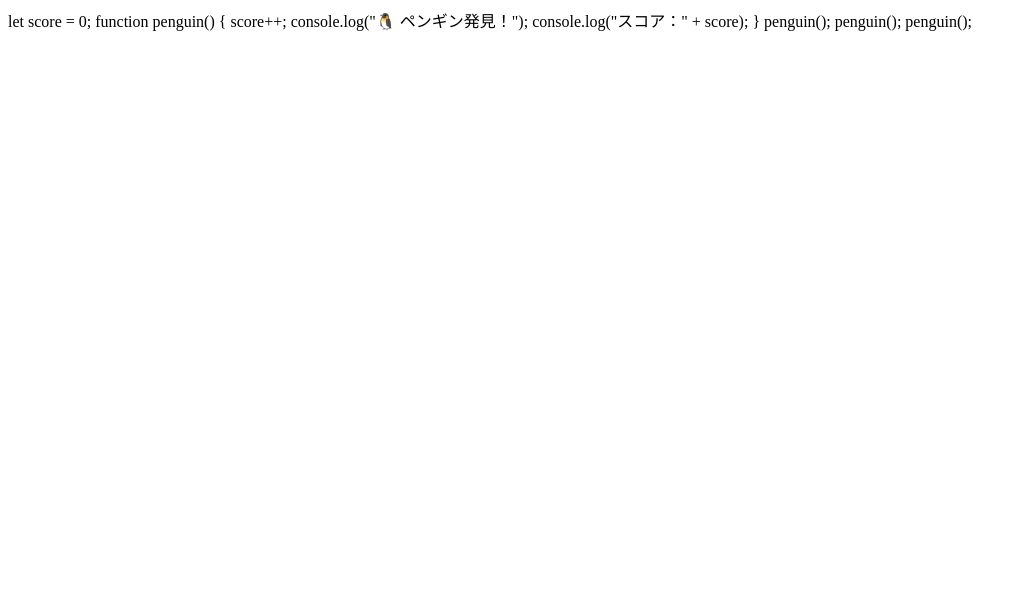
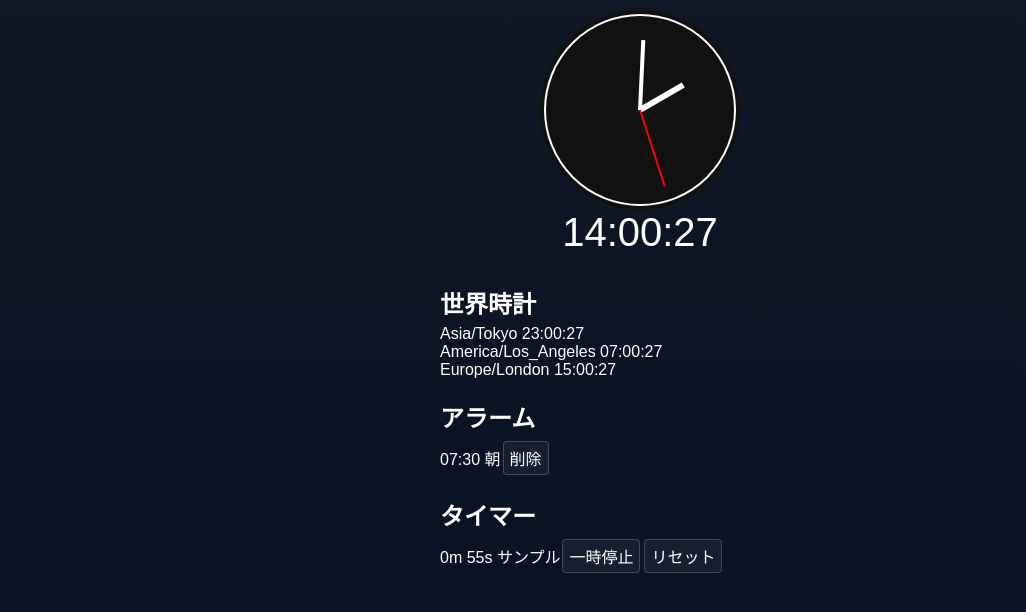
Before and after one commit to tykekeden-ai/-1, a plain HTML site: page index.html in a window 1280 px wide. Shown: the whole page, without its empty margins (0-1026 px from the left). Drawn offline with Linux system fonts and the light colour scheme.

Commit message:
Replace penguin function with clock and timer features

```diff
--- a/index.html
+++ b/index.html
@@ -1,11 +1,123 @@
-let score = 0;
+<!DOCTYPE html>
+<html lang="ja">
+<head>
+<meta charset="UTF-8">
+<title>ハイブリッド時計 Pro</title>
+<meta name="viewport" content="width=device-width, initial-scale=1.0">
+<style>
+body { margin:0; font-family:sans-serif; background:linear-gradient(to bottom,#0f1724,#071124); color:white; display:flex; flex-direction:column; align-items:center; justify-content:flex-start; min-height:100vh; padding:10px;}
+h2 { margin:0 0 5px 0; }
+.clock-container { display:flex; flex-direction:column; align-items:center; margin-bottom:20px; }
+#digital { font-size:2.5em; margin-bottom:10px; }
+canvas { background:#111; border-radius:50%; }
+button,input,textarea { font-size:1em; margin:2px; padding:4px 6px; border-radius:4px; border:1px solid rgba(255,255,255,0.2); background:rgba(255,255,255,0.05); color:white; }
+button:hover,input:hover,textarea:hover { background:rgba(255,255,255,0.1); }
+.world-clock, .alarms, .timers { width:100%; max-width:400px; margin-bottom:20px; }
+</style>
+</head>
+<body>
 
-function penguin() {
-  score++;
-  console.log("🐧 ペンギン発見！");
-  console.log("スコア：" + score);
+<div class="clock-container">
+  <canvas id="analog" width="200" height="200"></canvas>
+  <div id="digital">--:--:--</div>
+</div>
+
+<div class="world-clock">
+  <h2>世界時計</h2>
+  <div id="world-list"></div>
+</div>
+
+<div class="alarms">
+  <h2>アラーム</h2>
+  <div id="alarm-list"></div>
+</div>
+
+<div class="timers">
+  <h2>タイマー</h2>
+  <div id="timer-list"></div>
+</div>
+
+<script>
+// デジタル＋アナログ時計
+const canvas = document.getElementById('analog');
+const ctx = canvas.getContext('2d');
+const r = canvas.width/2;
+function drawClock(){
+  const now = new Date();
+  const h = now.getHours(), m=now.getMinutes(), s=now.getSeconds();
+  // デジタル
+  document.getElementById('digital').textContent =
+    String(h).padStart(2,'0')+':'+String(m).padStart(2,'0')+':'+String(s).padStart(2,'0');
+  // アナログ
+  ctx.clearRect(0,0,canvas.width,canvas.height);
+  ctx.translate(r,r);
+  ctx.beginPath(); ctx.arc(0,0,r-5,0,2*Math.PI); ctx.strokeStyle='white'; ctx.lineWidth=2; ctx.stroke();
+  function hand(angle,length,width,color){ ctx.rotate(angle); ctx.beginPath(); ctx.moveTo(0,0); ctx.lineTo(0,-length); ctx.lineWidth=width; ctx.strokeStyle=color; ctx.stroke(); ctx.rotate(-angle);}
+  hand((h%12+m/60)*Math.PI/6,50,6,'white');
+  hand((m+s/60)*Math.PI/30,70,4,'white');
+  hand(s*Math.PI/30,80,2,'red');
+  ctx.translate(-r,-r);
 }
+setInterval(drawClock,1000); drawClock();
 
-penguin();
-penguin();
-penguin();
+// 世界時計（例: 東京, ロサンゼルス, ロンドン）
+const zones=['Asia/Tokyo','America/Los_Angeles','Europe/London'];
+function updateWorldClocks(){
+  const container=document.getElementById('world-list');
+  container.innerHTML='';
+  const now=new Date();
+  zones.forEach(tz=>{
+    const fmt=new Intl.DateTimeFormat('ja-JP',{hour:'2-digit',minute:'2-digit',second:'2-digit',hour12:false,timeZone:tz});
+    const div=document.createElement('div'); div.textContent=tz+' '+fmt.format(now); container.appendChild(div);
+  });
+}
+setInterval(updateWorldClocks,1000); updateWorldClocks();
+
+// アラーム（簡易）
+let alarms=[]; // {time:'HH:MM',label:''}
+function checkAlarms(){
+  const now=new Date();
+  const hh=String(now.getHours()).padStart(2,'0'), mm=String(now.getMinutes()).padStart(2,'0');
+  alarms.forEach(a=>{
+    if(!a.fired && a.time===`${hh}:${mm}`){ alert('アラーム: '+(a.label||a.time)); a.fired=true; }
+  });
+}
+setInterval(checkAlarms,1000);
+function addAlarm(time,label){ alarms.push({time,label,fired:false}); renderAlarms(); }
+function renderAlarms(){
+  const container=document.getElementById('alarm-list'); container.innerHTML='';
+  alarms.forEach((a,i)=>{
+    const div=document.createElement('div'); div.textContent=a.time+' '+(a.label||'');
+    const btn=document.createElement('button'); btn.textContent='削除'; btn.onclick=()=>{alarms.splice(i,1); renderAlarms();};
+    div.appendChild(btn); container.appendChild(div);
+  });
+}
+addAlarm('07:30','朝'); //例
+
+// タイマー（簡易）
+let timers=[]; // {msLeft,running,label}
+function tickTimers(){
+  timers.forEach(t=>{
+    if(t.running && t.msLeft>0){ t.msLeft-=1000; if(t.msLeft<=0) alert('タイマー終了: '+t.label); }
+  });
+  renderTimers();
+}
+setInterval(tickTimers,1000);
+function addTimer(mins,label){ timers.push({msLeft:mins*60*1000,running:true,label}); renderTimers();}
+function renderTimers(){
+  const container=document.getElementById('timer-list'); container.innerHTML='';
+  timers.forEach((t,i)=>{
+    const div=document.createElement('div');
+    const h=Math.floor(t.msLeft/3600000), m=Math.floor(t.msLeft/60000)%60, s=Math.floor(t.msLeft/1000)%60;
+    div.textContent=(h>0?h+'h ':'')+m+'m '+s+'s '+t.label;
+    const btn=document.createElement('button'); btn.textContent=t.running?'一時停止':'再開';
+    btn.onclick=()=>{ t.running=!t.running; renderTimers(); };
+    const btn2=document.createElement('button'); btn2.textContent='リセット'; btn2.onclick=()=>{ t.msLeft=0; renderTimers(); };
+    div.appendChild(btn); div.appendChild(btn2); container.appendChild(div);
+  });
+}
+addTimer(1,'サンプル'); //1分例
+</script>
+
+</body>
+</html>
```
